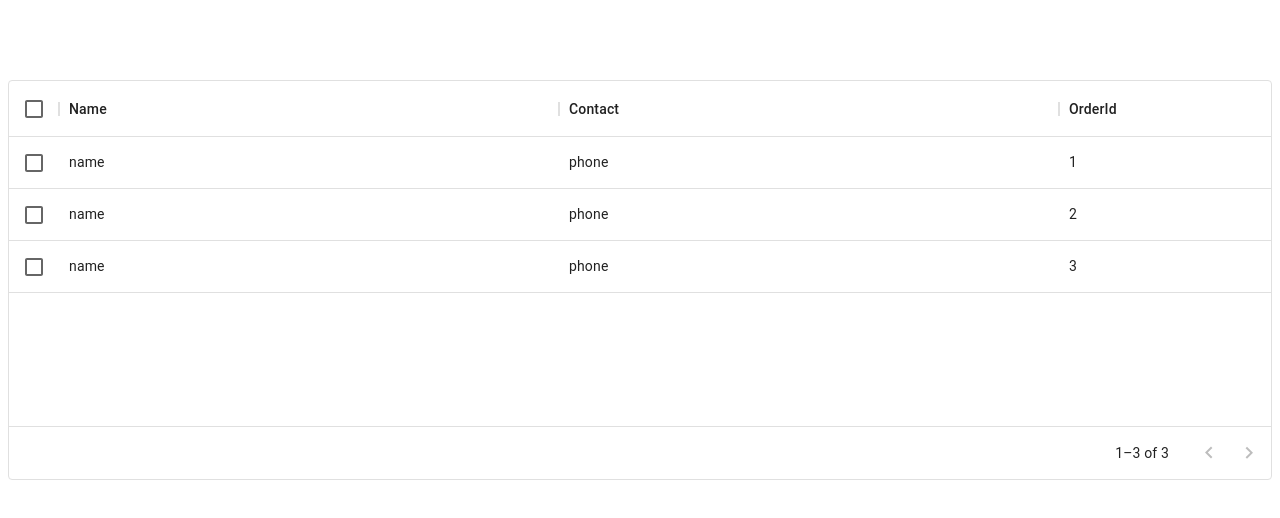
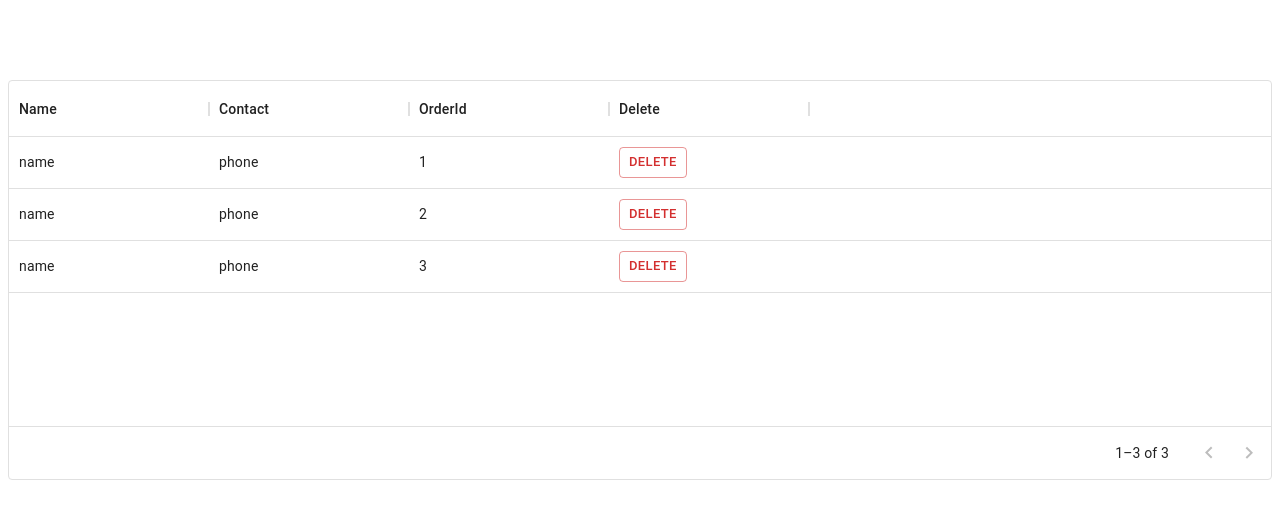
Before and after one commit to ThapaRh/Univent_fullSTack, a React (Create React App) app in the folder my-app/: page /usersTable in a window 1280 px wide. Shown: the top 518 px of the page. Built offline with nearby package versions, Linux system fonts and the light colour scheme; a web font is replaced by a local one; what react-swipeable-views-utils would draw is missing.

Commit message:
Delete Table Data

```diff
--- a/my-app/src/Table/Pages/AllUserTables.jsx
+++ b/my-app/src/Table/Pages/AllUserTables.jsx
@@ -9,18 +9,36 @@ import Select, { SelectChangeEvent } from "@mui/material/Select";
 import { DataGrid } from "@mui/x-data-grid";
 import CircularProgress from "@mui/material/CircularProgress";
 import { autocompleteClasses } from "@mui/material";
+import Button from "@mui/material/Button";
 
 import "../TableOverall.css"
 
 
 function AllUserTables(){
 
+    const [userData,setUserData] = useState([{Name:"name", Phone:"phone",OrderId:"1"},{Name:"name", Phone:"phone",OrderId:"2"},{Name:"name", Phone:"phone",OrderId:"3"}]);
+    const [deleteId,setDeleteId]=useState();
+    const [updateData,setUpdateData]=useState();
+    const DeleteTableData = (id)=>()=>{
+      console.log(id)
+      setDeleteId(id);//make fetch call to delete from backend
+      setUserData((prevUserData)=>
+      prevUserData.filter(
+        (user)=>user.OrderId!==id))
+    }
+
+
+
     const columns = [
-        { field: "Name", headerName: "Name", width: 500 },
-        { field: "Phone", headerName: "Contact", width: 500 },
-        { field: "OrderId", headerName: "OrderId", width: 500 },
+        { field: "Name", headerName: "Name", width: 200, editable:true },
+        { field: "Phone", headerName: "Contact", width: 200,editable:true },
+        { field: "OrderId", headerName: "OrderId", width: 200,editable:true },
+        {field:"Delete",headerName:"Delete",width:200,editable:true,renderCell:(params)=>
+      <Button variant="outlined" color="error" size="small" onClick={DeleteTableData(params.row.OrderId)}>
+      Delete
+      </Button>}
       ];
-    const userData = [{Name:"name", Phone:"phone",OrderId:"1"},{Name:"name", Phone:"phone",OrderId:"2"},{Name:"name", Phone:"phone",OrderId:"3"}]
+
 
     return (
     //
@@ -31,7 +49,6 @@ function AllUserTables(){
           columns={columns}
           pageSize={7}
           rowsPerPageOptions={[7]}
-          checkboxSelection
         /> }
       </div>
     )
--- a/my-app/src/User/Pages/HomePage.js
+++ b/my-app/src/User/Pages/HomePage.js
@@ -1,4 +1,5 @@
 import React, { useState } from "react";
+import {Link} from 'react-router-dom';
 import Button from "@mui/material/Button";
 import CarouselExample from "../Components/CarouselExample";
 import NavBar from "../Components/NavBar";
@@ -50,9 +51,11 @@ const HomePage = () => {
         </p>
       </div>
       <p style={{ textAlign: "center" }}>
+      <Link to = "/usersTable">
         <Button className="orderButton" variant="contained">
           Orders
         </Button>
+        </Link>
       </p>
     </div>
   );
```
